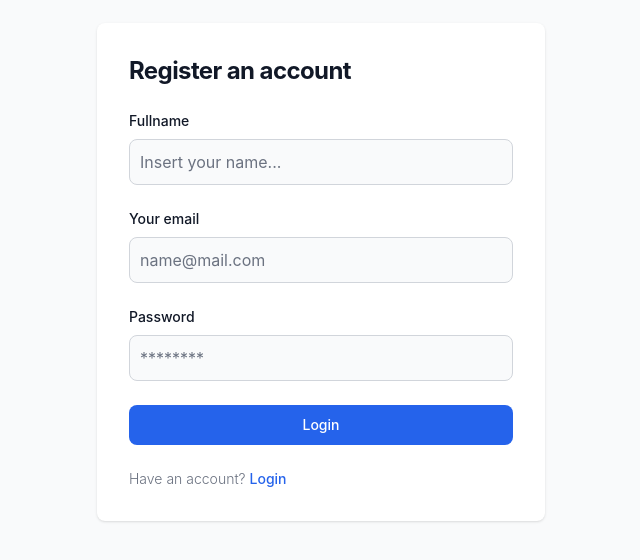
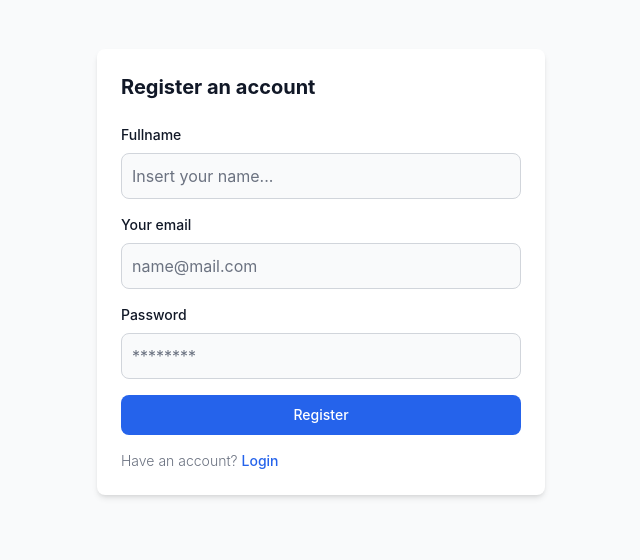
Before and after one commit to unedtamps/PBKK_GolangFP, a React (Vite) app in the folder frontend/: page /register in a window 1280 px wide. Shown: the part 128-688 px from the top of the page, without its empty margins (319-959 px from the left). Built offline with nearby package versions, Linux system fonts and the light colour scheme.

Commit message:
fix login register

```diff
--- a/frontend/package.json
+++ b/frontend/package.json
@@ -10,6 +10,7 @@
     "preview": "vite preview"
   },
   "dependencies": {
+    "axios": "^1.7.8",
     "flowbite-react": "^0.10.2",
     "react": "^18.3.1",
     "react-dom": "^18.3.1",
--- a/frontend/src/components/Loginform.jsx
+++ b/frontend/src/components/Loginform.jsx
@@ -1,37 +1,89 @@
-import React from 'react'
-import '../index.css'
-import { Link } from 'react-router-dom'
+import React, { useState } from 'react';
+import { useNavigate } from 'react-router-dom';
+import { login } from '../utils/login';
 
-export default function Loginform() {
+export default function LoginForm() {
+  const [email, setEmail] = useState('');
+  const [password, setPassword] = useState('');
+  const [error, setError] = useState('');
+  const navigate = useNavigate();
+
+  const handleSubmit = async (e) => {
+    e.preventDefault();
+    setError('');
+
+    try {
+      const response = await login(email, password);
+
+      localStorage.setItem('token', response.data.token);
+
+      navigate('/dashboard');
+    } catch (err) {
+      setError('Invalid email or password');
+    }
+  };
+
   return (
-    <div>
-        <section class="bg-gray-50 dark:bg-gray-900">
-  <div class="flex flex-col items-center justify-center px-6 py-8 mx-auto md:h-screen lg:py-0">
-      <div class="w-full bg-white rounded-lg shadow dark:border md:mt-0 sm:max-w-md xl:p-0 dark:bg-gray-800 dark:border-gray-700">
-          <div class="p-6 space-y-4 md:space-y-6 sm:p-8">
-              <h1 class="text-xl font-bold leading-tight tracking-tight text-gray-900 md:text-2xl dark:text-white">
+    <div className="flex items-center justify-center h-screen bg-gray-50 dark:bg-gray-900">
+      <div className="w-full max-w-sm bg-white rounded-lg shadow dark:border dark:bg-gray-800 dark:border-gray-700">
+        <div className="p-6 space-y-4 md:space-y-6 sm:p-8">
+          <h1 className="text-xl font-bold leading-tight tracking-tight text-gray-900 md:text-2xl dark:text-white">
             Login to your account
           </h1>
-              <form class="space-y-4 md:space-y-6" action="#">
+          {error && <p className="text-red-500">{error}</p>}
+          <form className="space-y-4 md:space-y-6" onSubmit={handleSubmit}>
             <div>
-                      <label for="email" class="block mb-2 text-sm font-medium text-gray-900 dark:text-white">Your email</label>
-                      <input type="email" name="email" id="email" class="bg-gray-50 border border-gray-300 text-gray-900 rounded-lg focus:ring-primary-600 focus:border-primary-600 block w-full p-2.5 dark:bg-gray-700 dark:border-gray-600 dark:placeholder-gray-400 dark:text-white dark:focus:ring-blue-500 dark:focus:border-blue-500" placeholder="name@mail.com" required=""
-                      input/>
+              <label
+                htmlFor="email"
+                className="block mb-2 text-sm font-medium text-gray-900 dark:text-white"
+              >
+                Your email
+              </label>
+              <input
+                type="email"
+                id="email"
+                className="bg-gray-50 border border-gray-300 text-gray-900 rounded-lg focus:ring-primary-600 focus:border-primary-600 block w-full p-2.5 dark:bg-gray-700 dark:border-gray-600 dark:placeholder-gray-400 dark:text-white dark:focus:ring-blue-500 dark:focus:border-blue-500"
+                value={email}
+                onChange={(e) => setEmail(e.target.value)}
+                placeholder="name@mail.com"
+                required
+              />
             </div>
             <div>
-                      <label for="password" class="block mb-2 text-sm font-medium text-gray-900 dark:text-white">Password</label>
-                      <input type="password" name="password" id="password" placeholder="********" class="bg-gray-50 border border-gray-300 text-gray-900 rounded-lg focus:ring-primary-600 focus:border-primary-600 block w-full p-2.5 dark:bg-gray-700 dark:border-gray-600 dark:placeholder-gray-400 dark:text-white dark:focus:ring-blue-500 dark:focus:border-blue-500" required=""
-                      input/>
+              <label
+                htmlFor="password"
+                className="block mb-2 text-sm font-medium text-gray-900 dark:text-white"
+              >
+                Password
+              </label>
+              <input
+                type="password"
+                id="password"
+                className="bg-gray-50 border border-gray-300 text-gray-900 rounded-lg focus:ring-primary-600 focus:border-primary-600 block w-full p-2.5 dark:bg-gray-700 dark:border-gray-600 dark:placeholder-gray-400 dark:text-white dark:focus:ring-blue-500 dark:focus:border-blue-500"
+                value={password}
+                onChange={(e) => setPassword(e.target.value)}
+                placeholder="********"
+                required
+              />
             </div>
-                  <button type="submit" class="w-full text-white bg-primary-600 hover:bg-primary-700 focus:ring-4 focus:outline-none focus:ring-primary-300 font-medium rounded-lg text-sm px-5 py-2.5 text-center dark:bg-primary-600 dark:hover:bg-primary-700 dark:focus:ring-primary-800">Login</button>
-                  <p class="text-sm font-light text-gray-500 dark:text-gray-400">
-                      Don’t have an account yet? <Link to="/register" class="font-medium text-primary-600 hover:underline dark:text-primary-500">Register</Link>
+            <button
+              type="submit"
+              className="w-full text-white bg-primary-600 hover:bg-primary-700 focus:ring-4 focus:outline-none focus:ring-primary-300 font-medium rounded-lg text-sm px-5 py-2.5 text-center dark:bg-primary-600 dark:hover:bg-primary-700 dark:focus:ring-primary-800"
+            >
+              Login
+            </button>
+            <p className="text-sm font-light text-gray-500 dark:text-gray-400">
+              Don’t have an account?{' '}
+              <a
+                href="/register"
+                className="font-medium text-primary-600 hover:underline dark:text-primary-500"
+              >
+                Register
+              </a>
             </p>
           </form>
         </div>
       </div>
     </div>
-</section>
-    </div>
-  )
+  );
 }
--- a/frontend/src/components/Registerform.jsx
+++ b/frontend/src/components/Registerform.jsx
@@ -1,42 +1,117 @@
-import React from 'react'
-import '../index.css'
-import { Link } from 'react-router-dom'
+import React, { useState } from 'react';
+import { useNavigate } from 'react-router-dom';
+import axios from 'axios';
 
-export default function Registerform() {
+export default function RegisterForm() {
+  const [fullname, setFullname] = useState('');
+  const [email, setEmail] = useState('');
+  const [password, setPassword] = useState('');
+  const [error, setError] = useState('');
+  const [success, setSuccess] = useState('');
+  const navigate = useNavigate();
+
+  const handleSubmit = async (e) => {
+    e.preventDefault();
+    setError('');
+    setSuccess('');
+
+    try {
+      const response = await axios.post('http://localhost:8081/account/register', {
+        username: fullname,
+        email: email,
+        password: password,
+      });
+
+      setSuccess('Account created successfully. Please login.');
+      setTimeout(() => navigate('/login'), 2000);
+    } catch (err) {
+      if (err.response && err.response.status === 409) {
+        setError('Email or username already exists.');
+      } else {
+        setError('An error occurred while registering. Please try again.');
+      }
+    }
+  };
+
   return (
-    <div>
-        <section class="bg-gray-50 dark:bg-gray-900">
-  <div class="flex flex-col items-center justify-center px-6 py-8 mx-auto md:h-screen lg:py-0">
-      <div class="w-full bg-white rounded-lg shadow dark:border md:mt-0 sm:max-w-md xl:p-0 dark:bg-gray-800 dark:border-gray-700">
-          <div class="p-6 space-y-4 md:space-y-6 sm:p-8">
-              <h1 class="text-xl font-bold leading-tight tracking-tight text-gray-900 md:text-2xl dark:text-white">
+    <div className="flex items-center justify-center h-screen bg-gray-50 dark:bg-gray-900">
+      <div className="w-full max-w-md bg-white rounded-lg shadow-md dark:bg-gray-800 dark:border-gray-700">
+        <div className="p-6 space-y-4 sm:space-y-6">
+          <h1 className="text-xl font-bold text-gray-900 dark:text-white">
             Register an account
           </h1>
-              <form class="space-y-4 md:space-y-6" action="#">
+          {error && <p className="text-red-500">{error}</p>}
+          {success && <p className="text-green-500">{success}</p>}
+          <form onSubmit={handleSubmit} className="space-y-4">
             <div>
-                      <label for="fullname" class="block mb-2 text-sm font-medium text-gray-900 dark:text-white">Fullname</label>
-                      <input type="text" name="fullname" id="fullname" class="bg-gray-50 border border-gray-300 text-gray-900 rounded-lg focus:ring-primary-600 focus:border-primary-600 block w-full p-2.5 dark:bg-gray-700 dark:border-gray-600 dark:placeholder-gray-400 dark:text-white dark:focus:ring-blue-500 dark:focus:border-blue-500" placeholder="Insert your name..." required=""
-                      input/>
+              <label
+                htmlFor="fullname"
+                className="block mb-2 text-sm font-medium text-gray-900 dark:text-white"
+              >
+                Fullname
+              </label>
+              <input
+                type="text"
+                id="fullname"
+                className="bg-gray-50 border border-gray-300 text-gray-900 rounded-lg focus:ring-primary-600 focus:border-primary-600 block w-full p-2.5 dark:bg-gray-700 dark:border-gray-600 dark:placeholder-gray-400 dark:text-white dark:focus:ring-blue-500 dark:focus:border-blue-500"
+                placeholder="Insert your name..."
+                value={fullname}
+                onChange={(e) => setFullname(e.target.value)}
+                required
+              />
             </div>
             <div>
-                      <label for="email" class="block mb-2 text-sm font-medium text-gray-900 dark:text-white">Your email</label>
-                      <input type="email" name="email" id="email" class="bg-gray-50 border border-gray-300 text-gray-900 rounded-lg focus:ring-primary-600 focus:border-primary-600 block w-full p-2.5 dark:bg-gray-700 dark:border-gray-600 dark:placeholder-gray-400 dark:text-white dark:focus:ring-blue-500 dark:focus:border-blue-500" placeholder="name@mail.com" required=""
-                      input/>
+              <label
+                htmlFor="email"
+                className="block mb-2 text-sm font-medium text-gray-900 dark:text-white"
+              >
+                Your email
+              </label>
+              <input
+                type="email"
+                id="email"
+                className="bg-gray-50 border border-gray-300 text-gray-900 rounded-lg focus:ring-primary-600 focus:border-primary-600 block w-full p-2.5 dark:bg-gray-700 dark:border-gray-600 dark:placeholder-gray-400 dark:text-white dark:focus:ring-blue-500 dark:focus:border-blue-500"
+                placeholder="name@mail.com"
+                value={email}
+                onChange={(e) => setEmail(e.target.value)}
+                required
+              />
             </div>
             <div>
-                      <label for="password" class="block mb-2 text-sm font-medium text-gray-900 dark:text-white">Password</label>
-                      <input type="password" name="password" id="password" placeholder="********" class="bg-gray-50 border border-gray-300 text-gray-900 rounded-lg focus:ring-primary-600 focus:border-primary-600 block w-full p-2.5 dark:bg-gray-700 dark:border-gray-600 dark:placeholder-gray-400 dark:text-white dark:focus:ring-blue-500 dark:focus:border-blue-500" required=""
-                      input/>
+              <label
+                htmlFor="password"
+                className="block mb-2 text-sm font-medium text-gray-900 dark:text-white"
+              >
+                Password
+              </label>
+              <input
+                type="password"
+                id="password"
+                className="bg-gray-50 border border-gray-300 text-gray-900 rounded-lg focus:ring-primary-600 focus:border-primary-600 block w-full p-2.5 dark:bg-gray-700 dark:border-gray-600 dark:placeholder-gray-400 dark:text-white dark:focus:ring-blue-500 dark:focus:border-blue-500"
+                placeholder="********"
+                value={password}
+                onChange={(e) => setPassword(e.target.value)}
+                required
+              />
             </div>
-                  <button type="submit" class="w-full text-white bg-primary-600 hover:bg-primary-700 focus:ring-4 focus:outline-none focus:ring-primary-300 font-medium rounded-lg text-sm px-5 py-2.5 text-center dark:bg-primary-600 dark:hover:bg-primary-700 dark:focus:ring-primary-800">Login</button>
-                  <p class="text-sm font-light text-gray-500 dark:text-gray-400">
-                      Have an account? <Link to="/login" class="font-medium text-primary-600 hover:underline dark:text-primary-500">Login</Link>
+            <button
+              type="submit"
+              className="w-full text-white bg-primary-600 hover:bg-primary-700 focus:ring-4 focus:outline-none focus:ring-primary-300 font-medium rounded-lg text-sm px-5 py-2.5 text-center dark:bg-primary-600 dark:hover:bg-primary-700 dark:focus:ring-primary-800"
+            >
+              Register
+            </button>
+            <p className="text-sm font-light text-gray-500 dark:text-gray-400">
+              Have an account?{' '}
+              <span
+                onClick={() => navigate('/login')}
+                className="font-medium text-primary-600 hover:underline dark:text-primary-500 cursor-pointer"
+              >
+                Login
+              </span>
             </p>
           </form>
         </div>
       </div>
     </div>
-</section>
-    </div>
-  )
+  );
 }
--- a/frontend/src/main.jsx
+++ b/frontend/src/main.jsx
@@ -4,6 +4,7 @@ import { createBrowserRouter, RouterProvider } from "react-router-dom"
 import Login from './pages/Login'
 import Landing from './pages/Landing'
 import Register from './pages/Register'
+import Dashboard from './pages/Dashboard'
 
 const router = createBrowserRouter(
   [
@@ -19,6 +20,10 @@ const router = createBrowserRouter(
       path: "/register",
       element: <Register/>
     },
+    {
+      path: "/dashboard",
+      element: <Dashboard/>
+    },
   ]
 )
 
--- a/frontend/src/pages/Landing.jsx
+++ b/frontend/src/pages/Landing.jsx
@@ -1,7 +1,33 @@
-import React from 'react'
+import React from 'react';
+import { useNavigate } from 'react-router-dom';
 
 export default function Landing() {
+  const navigate = useNavigate();
+
   return (
-    <div>Landing</div>
-  )
+    <div className="flex items-center justify-center h-screen bg-gray-50 dark:bg-gray-900">
+      <div className="text-center">
+        {/* Heading */}
+        <h1 className="text-5xl font-bold text-gray-900 dark:text-white mb-6">
+          My Library
+        </h1>
+
+        {/* Buttons */}
+        <div className="space-x-4">
+          <button
+            onClick={() => navigate('/login')}
+            className="px-6 py-3 text-white bg-blue-600 hover:bg-blue-700 rounded-lg font-medium transition duration-300"
+          >
+            Login
+          </button>
+          <button
+            onClick={() => navigate('/register')}
+            className="px-6 py-3 text-blue-600 border border-blue-600 hover:bg-blue-600 hover:text-white rounded-lg font-medium transition duration-300"
+          >
+            Register
+          </button>
+        </div>
+      </div>
+    </div>
+  );
 }
--- /dev/null
+++ b/frontend/src/utils/login.js
@@ -0,0 +1,20 @@
+export async function login(email, password) {
+    try {
+      const response = await fetch('http://localhost:8081/account/login', {
+        method: 'POST',
+        headers: {
+          'Content-Type': 'application/json',
+        },
+        body: JSON.stringify({ email, password }),
+      });
+
+      if (!response.ok) {
+        throw new Error('Failed to login');
+      }
+
+      const data = await response.json();
+      return data; // Mengembalikan data respons dari server
+    } catch (error) {
+      throw new Error(error.message);
+    }
+  }
--- /dev/null
+++ b/frontend/src/utils/register.js
@@ -0,0 +1,6 @@
+import axios from 'axios';
+
+export const register = async (data) => {
+  const response = await axios.post('http://localhost:8081/account/register', data);
+  return response;
+};
```
Also changed, not shown: 1 other file (tests, documents, lock files or other folders). Lines whose indentation alone changed are shown as unchanged.
